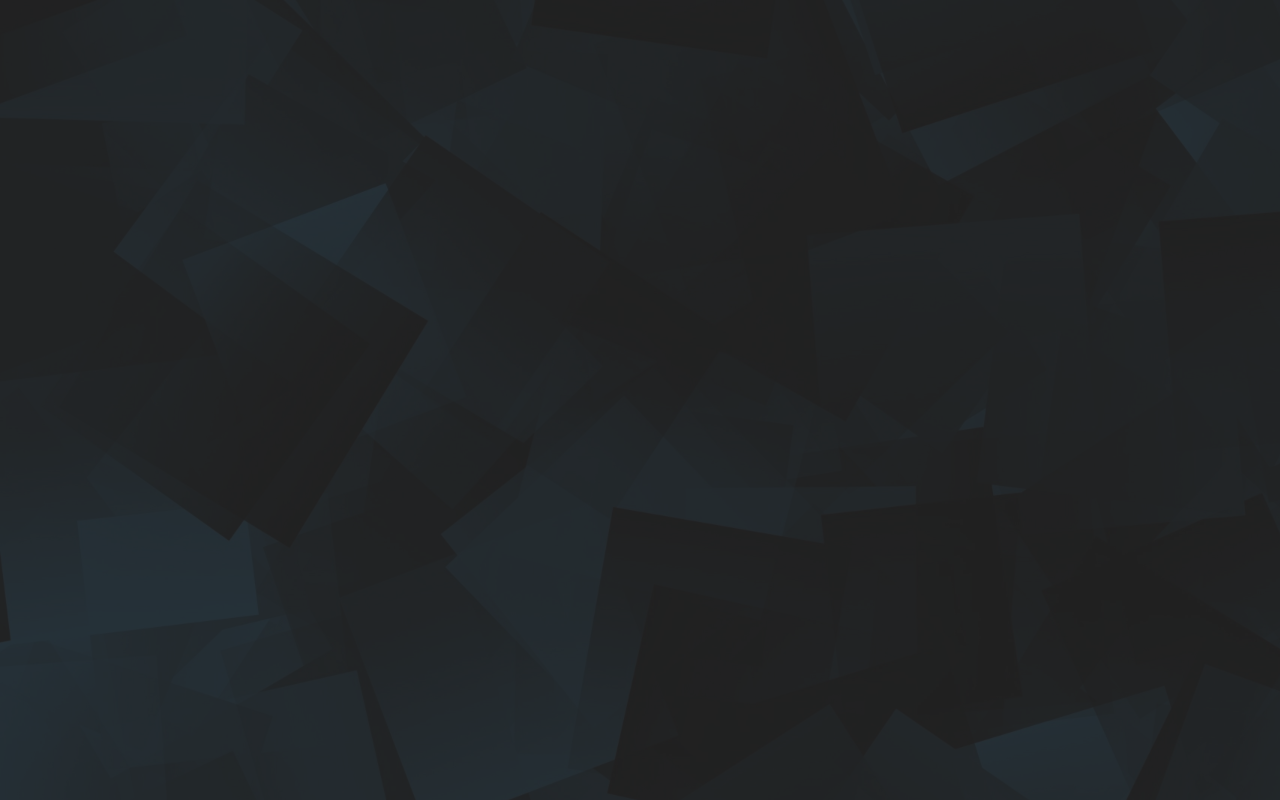
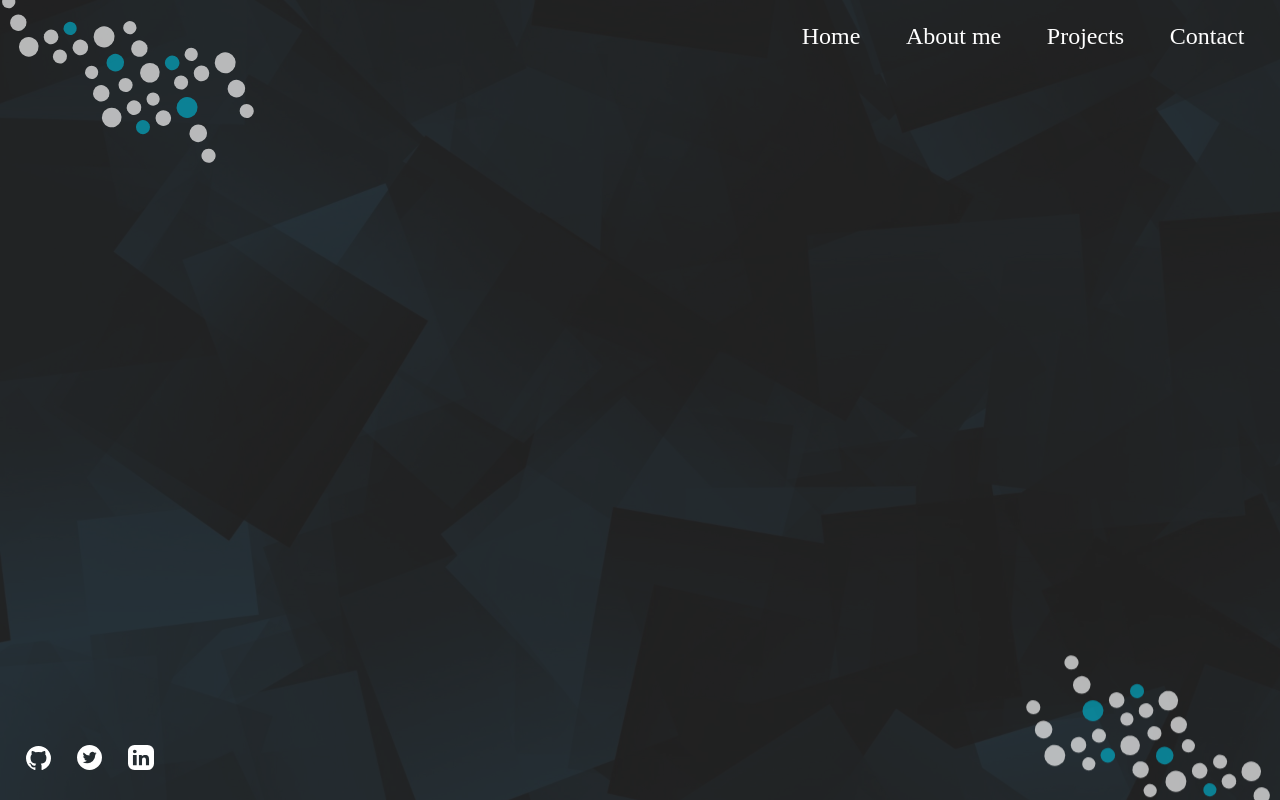
Before and after one commit to oliverfeher/portfolio_2020, a React (Create React App) app: page /contact in a window 1280 px wide. Built offline with nearby package versions, Linux system fonts and the light colour scheme; a web font is replaced by a local one.

Commit message:
Build contact route + component

```diff
--- a/src/components/App/App.js
+++ b/src/components/App/App.js
@@ -6,7 +6,7 @@ import NavBar from "../NavBar/NavBar"
 import Dots from "../Dots/Dots";
 import Button from "../Button/Button";
 import SocialIcons from "../SocialIcons/SocialIcons";
-import { Switch, Link, Route } from "react-router-dom";
+import { Switch, Route } from "react-router-dom";
 
 function App()
 {
@@ -14,6 +14,7 @@ function App()
         <Switch>
             <Route exact path="/" component={HomePage} />
             <Route exact path="/about" component={AboutMe} />
+            <Route exact path="/contact" component={Contact} />
         </Switch>
     )
 }
@@ -47,4 +48,16 @@ function AboutMe()
     )
 }
 
+function Contact()
+{
+    return (
+        <div id="main">
+            <Dots place="top-left"/>
+            <Dots place="bottom-right"/>
+            <NavBar />
+            <SocialIcons />
+        </div>
+    )
+}
+
 export default App;
--- a/src/components/NavBar/NavBar.js
+++ b/src/components/NavBar/NavBar.js
@@ -7,10 +7,10 @@ class NavBar extends React.Component
     {
         return (
             <div id="nav-bar">
-                <NavButton title="Home" path="/"/>
-                <NavButton title="About me" path="/about"/>
-                <NavButton title="Projects" />
-                <NavButton title="Contact" />
+                <NavButton title="Home" path="/" />
+                <NavButton title="About me" path="/about" />
+                <NavButton title="Projects" path="/projects" />
+                <NavButton title="Contact" path="/contact" />
             </div>
         )
     }
```
